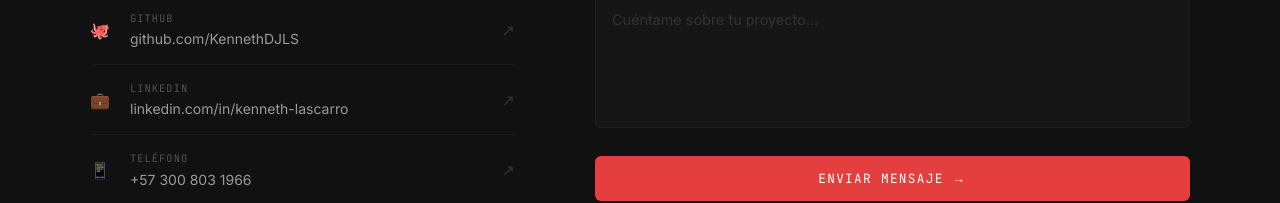
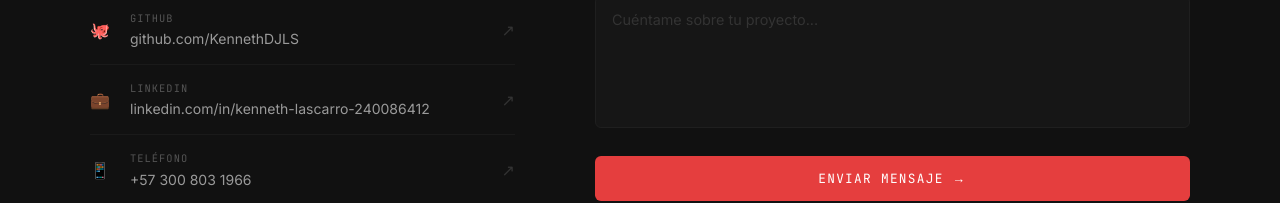
Before and after one commit to KennethDJLS/Kenneth-profolio, a Next.js app: page / in a window 1280 px wide. Shown: the part 4123-4326 px from the top of the page. Built offline with nearby package versions, Linux system fonts and the light colour scheme.

Commit message:
fix linkedin url

```diff
--- a/src/components/Contact.tsx
+++ b/src/components/Contact.tsx
@@ -20,8 +20,8 @@ const contactLinks = [
   {
     icon: '💼',
     label: 'LinkedIn',
-    value: 'linkedin.com/in/kenneth-lascarro',
-    href: 'https://linkedin.com/in/kenneth-lascarro',
+    value: 'linkedin.com/in/kenneth-lascarro-240086412',
+    href: 'https://www.linkedin.com/in/kenneth-lascarro-240086412',
   },
   {
     icon: '📱',
```
